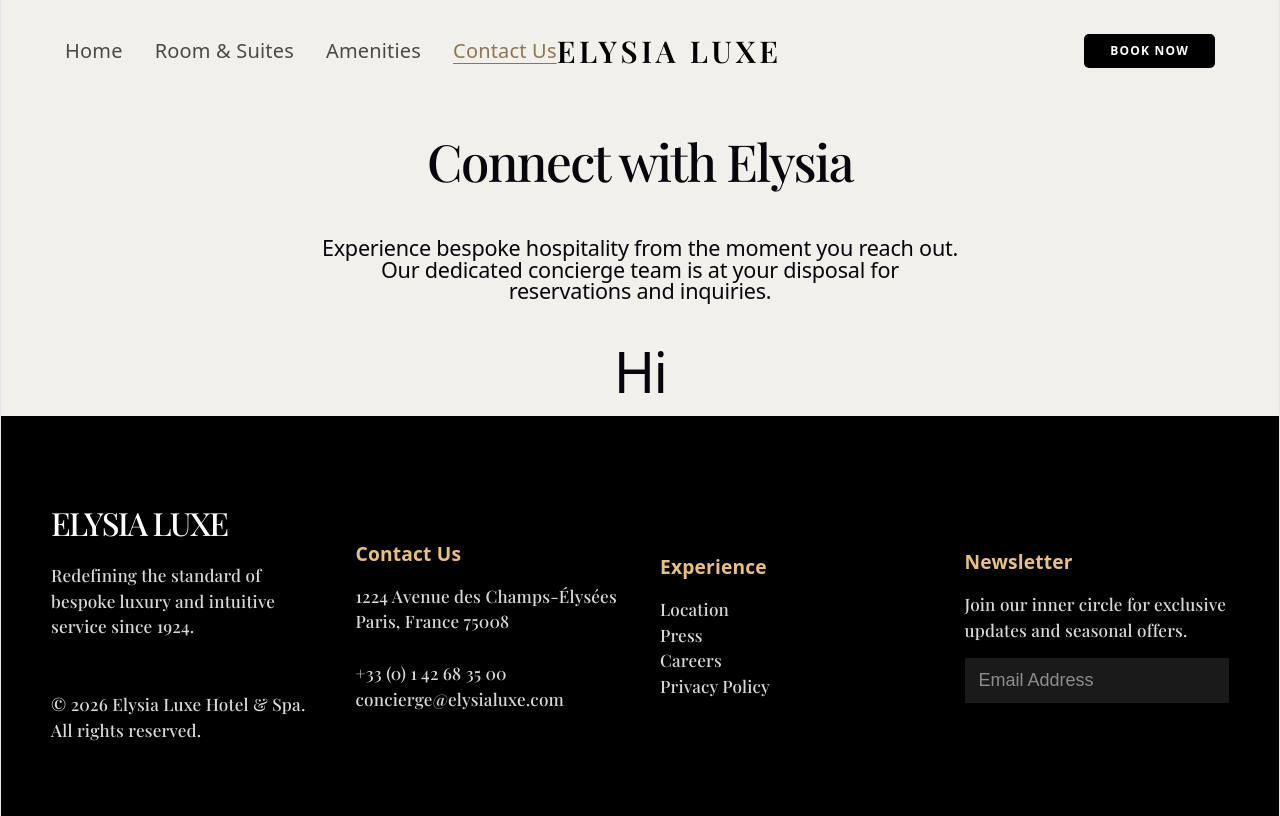
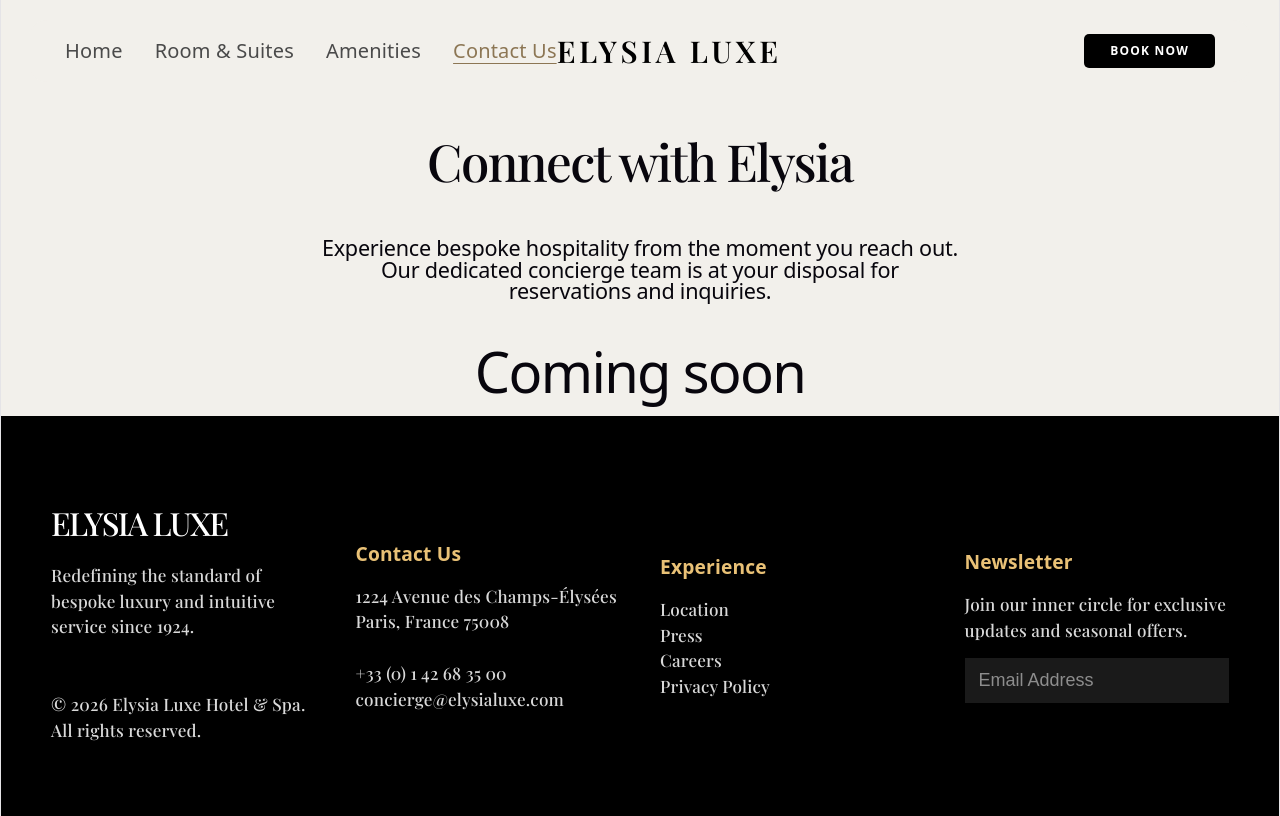
Before and after one commit to davidomonge8-rgb/ELYSIA-LUXE, a React (Vite) app: page /contact in a window 1280 px wide. Built offline with nearby package versions, Linux system fonts and the light colour scheme.

Commit message:
Changes to contact page

```diff
--- a/src/components/contactus/contactUsFormSection.jsx
+++ b/src/components/contactus/contactUsFormSection.jsx
@@ -3,7 +3,7 @@ import '../../componentsCss/contactus/ContactUsFormSection.css'
 function ContactUsFormSection(){
     return(
         <div className="formSection">
-            <h1>Hi</h1>
+            <h1>Coming soon</h1>
         </div>
 
     )
```
